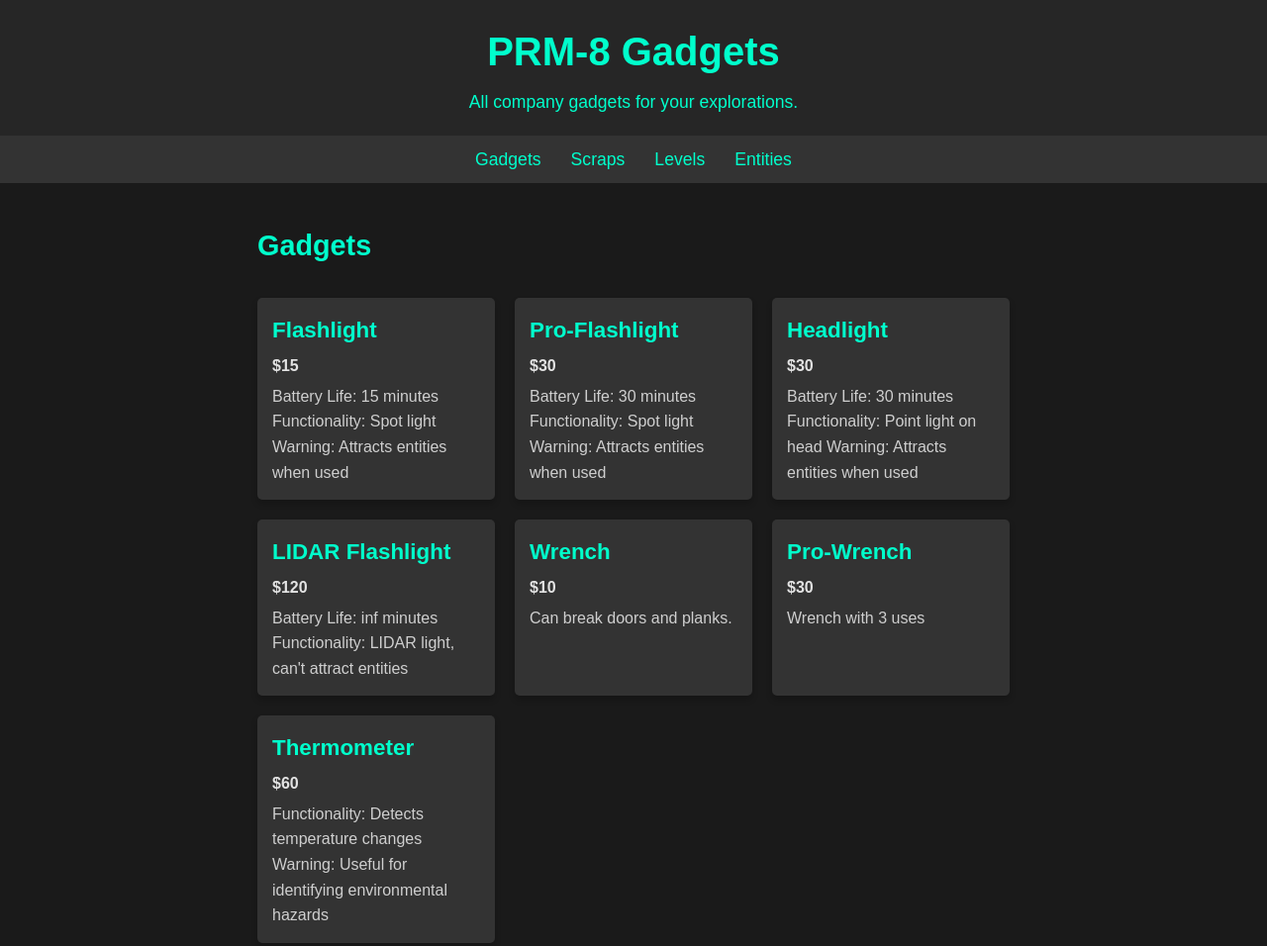
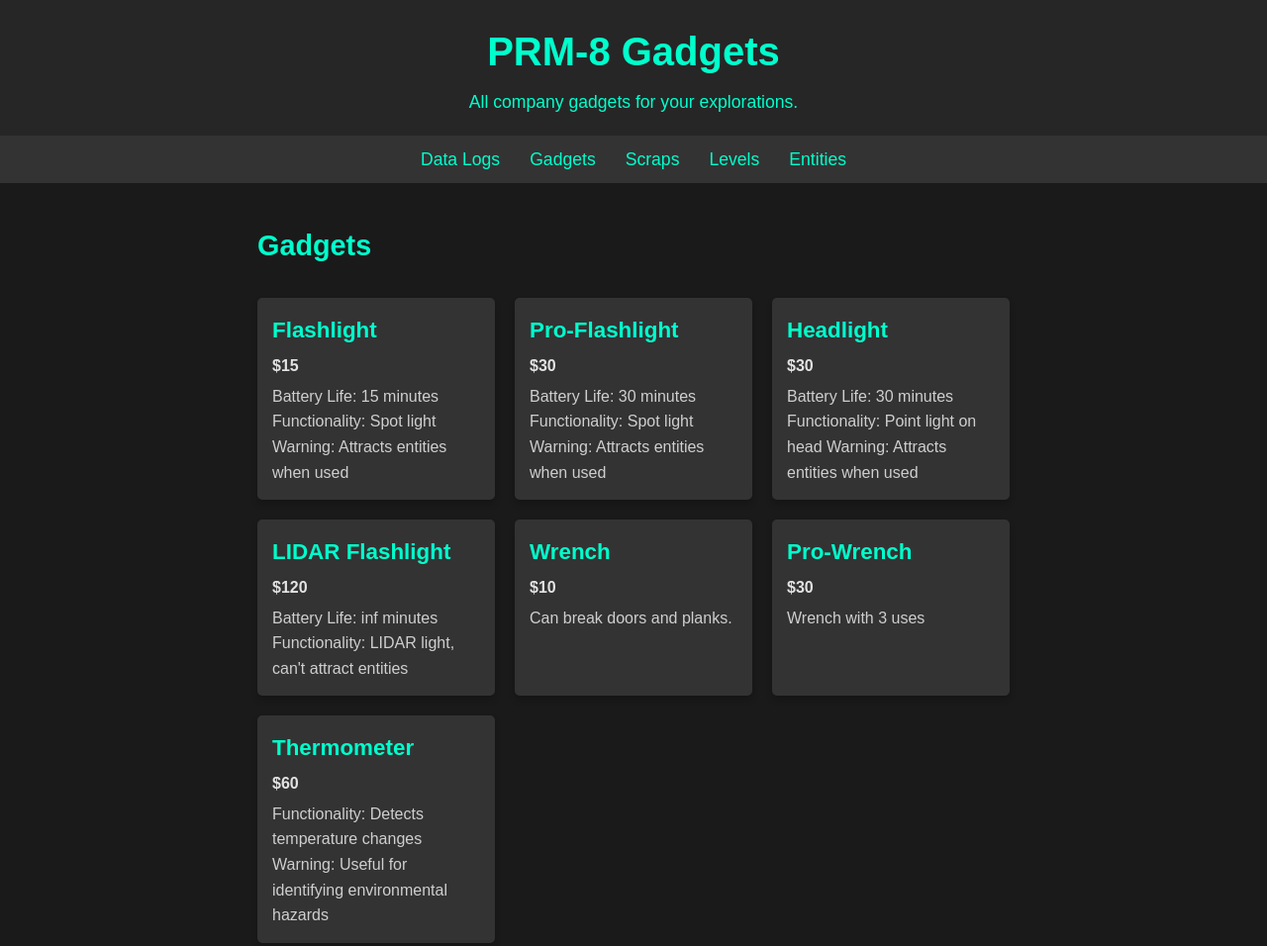
Before and after one commit to sodacanstudio/PRM-8, a plain HTML site: page gadgets.html in a window 1280 px wide. Shown: the top 956 px of the page at 99% size. Drawn offline with Linux system fonts and the light colour scheme.

Commit message:
Update gadgets.html

```diff
--- a/gadgets.html
+++ b/gadgets.html
@@ -14,6 +14,7 @@
 
     <nav>
         <ul>
+		<li><a href="datalogs.html">Data Logs</a></li>
             <li><a href="gadgets.html">Gadgets</a></li>
             <li><a href="scraps.html">Scraps</a></li>
             <li><a href="levels.html">Levels</a></li>
```
